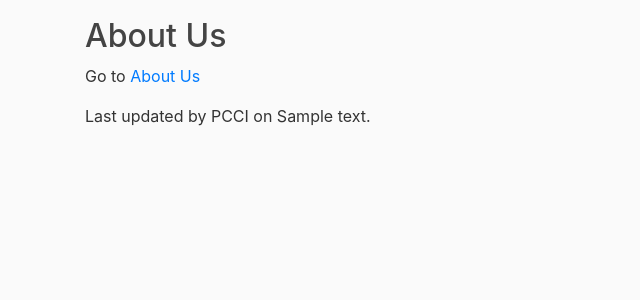
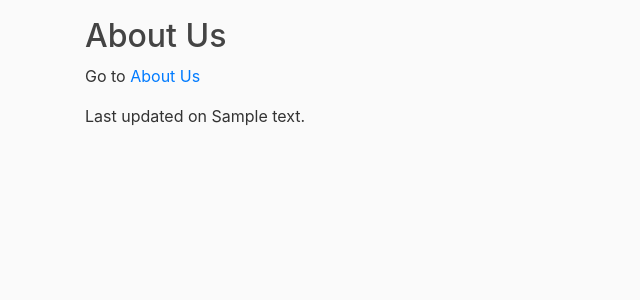
Before and after one commit to GauravBhalla990/InternshipWebAppProject, a Flask app: template dtapp/templates/enduser/home.html in a window 1280 px wide. Shown: the part 133-433 px from the top of the page, without its empty margins (0-640 px from the left). Run offline with Flask 2, Linux system fonts and the light colour scheme; the template is opened without the code that fills it: most values are stand-ins (such as "Sample title", 1, 10 or a date in 2020); parts of the project's set-up code (start-up, migrations or seed data) failed here and were passed over; some libraries are stand-ins or nearby versions.

Commit message:
Update home.html

```diff
--- a/dtapp/templates/enduser/home.html
+++ b/dtapp/templates/enduser/home.html
@@ -70,6 +70,6 @@
     <br>
     <h2> About Us </h2>
     <p> Go to <a href ="/AboutUs"> About Us </a> </p>
-    <p> Last updated by PCCI on {{Aboutpbdate}} </p>
+    <p> Last updated on {{Aboutpbdate}} </p>
 
 {% endblock content %}
```
